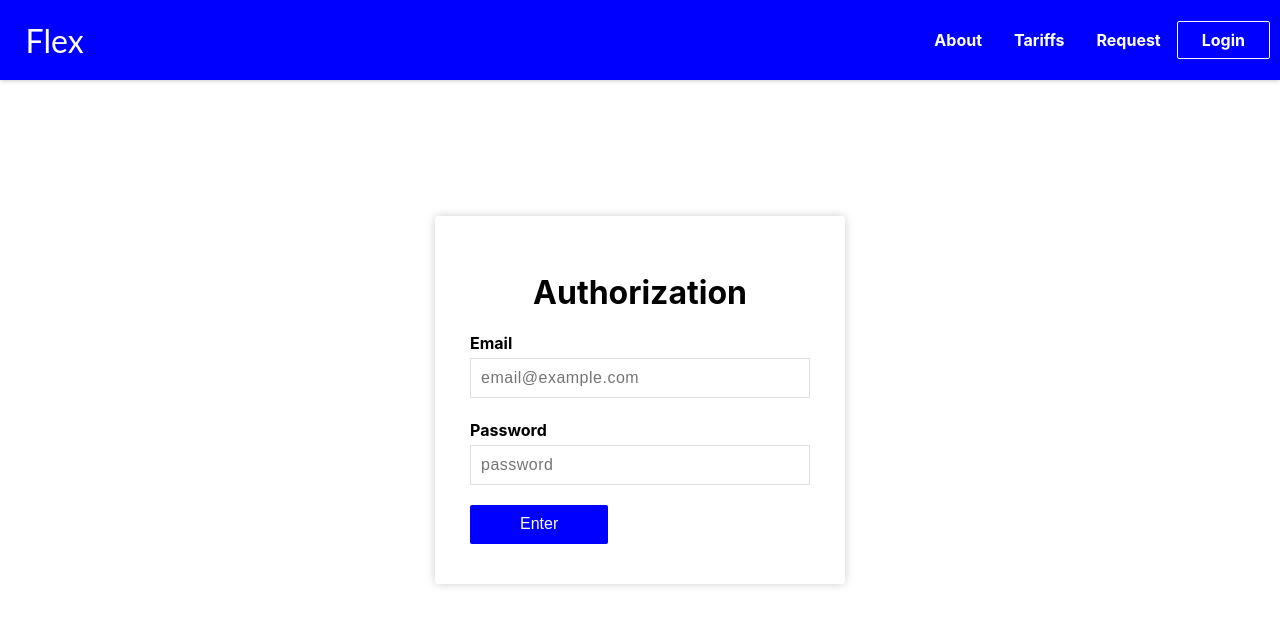
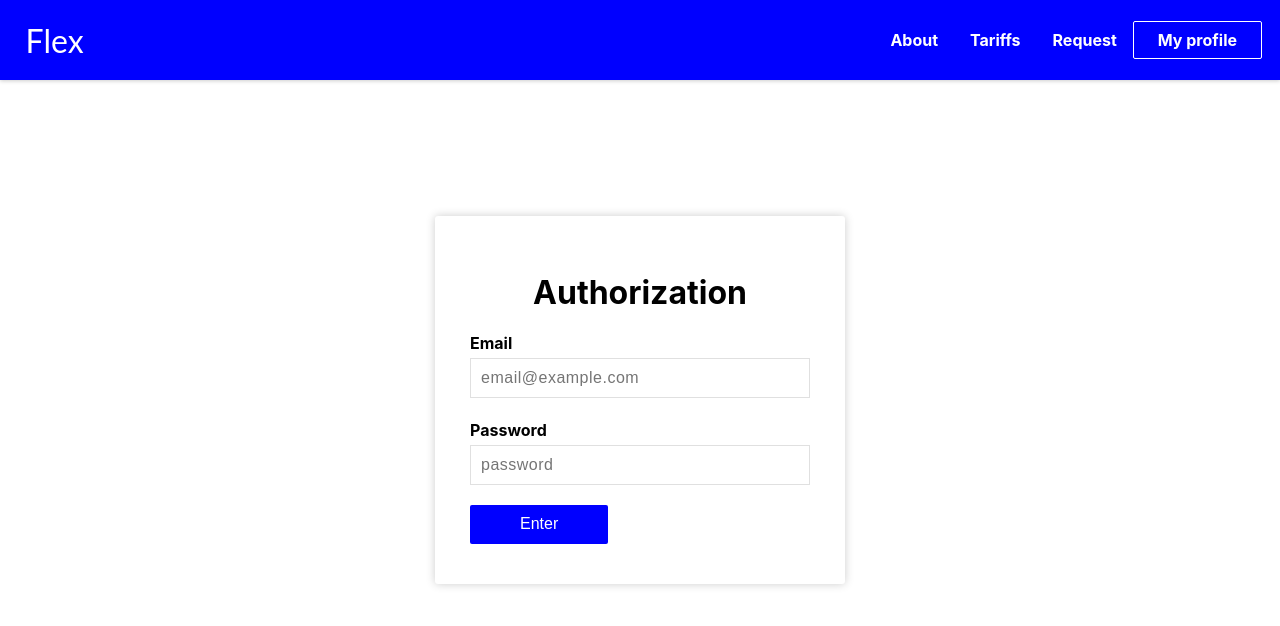
Before and after one commit to vlydik/diploma, a React (Create React App) app: page /login in a window 1280 px wide. Shown: the top 626 px of the page. Built offline with nearby package versions, Linux system fonts and the light colour scheme.

Commit message:
Last changes for today

```diff
--- a/src/App.js
+++ b/src/App.js
@@ -25,7 +25,6 @@ function App() {
           )}
           <Route path='/profile'>
             {authCtx.isLogged && <UserPage/>}
-            {console.log(authCtx.isLogged)}
             {!authCtx.isLogged && <Redirect to='/login'/>}
           </Route>
           <Route path='*'>
--- a/src/components/UI/Header/Header.js
+++ b/src/components/UI/Header/Header.js
@@ -12,6 +12,9 @@ const Header = () => {
   const isLoggedIn = authCtx.isLogged;
 
   const loginHandler = () => {
+    if(authCtx.isLogged){
+      history.push('/profile');
+    }
     history.push('/login');
   }
   const logoutHandler = () => {
@@ -40,7 +43,7 @@ const Header = () => {
                   const section = document.querySelector( '#request' );
                   section.scrollIntoView( { behavior: 'smooth', block: 'start' } );
                 }}>Request</a></li>}
-                {!isLoggedIn && <button onClick={loginHandler}>Login</button>}
+                <button onClick={loginHandler}>My profile</button>
                 {isLoggedIn && <button onClick={logoutHandler}>Logout</button>}
               </ul>
             </nav>
--- a/src/components/UI/Header/Header.module.css
+++ b/src/components/UI/Header/Header.module.css
@@ -49,6 +49,7 @@
     padding: 0.5rem 1.5rem;
     border-radius: 2px;
     cursor: pointer;
+    margin-right: 0.5rem;
   }
 
   .header a:hover {
--- a/src/components/UI/Login/Login.js
+++ b/src/components/UI/Login/Login.js
@@ -61,12 +61,9 @@ const Login = () => {
             })
             .then((data) => {
                 authCtx.login(data.idToken);
-                console.log(data.idToken);
-                console.log("Going to profile...");
                 history.replace('/profile');
             }).catch((err) => {
                 let errorMessage = 'Authentication failed! Please try again.';
-                console.log(errorMessage);
                 setIsError(true);
                 setIsLoading(false);
             });
--- a/src/components/UI/UserProfile/Profile/Profile.js
+++ b/src/components/UI/UserProfile/Profile/Profile.js
@@ -5,6 +5,7 @@ import Tariffs from "../Tariffs/Tariffs";
 const Profile = () => {
     <Layout>
         <Tariffs/>
+        {console.log("rendering....")}
     </Layout>
 }
 
--- a/src/components/UI/UserProfile/Tariffs/Tariffs.js
+++ b/src/components/UI/UserProfile/Tariffs/Tariffs.js
@@ -3,7 +3,7 @@ import React from "react";
 import classes from "./Tariffs.module.css"
 
 const Tariffs = () => {
-
+console.log("Rendering...");
 return (
     <div>
         <section className={classes.plans} href="#plans" id="plans">
```
